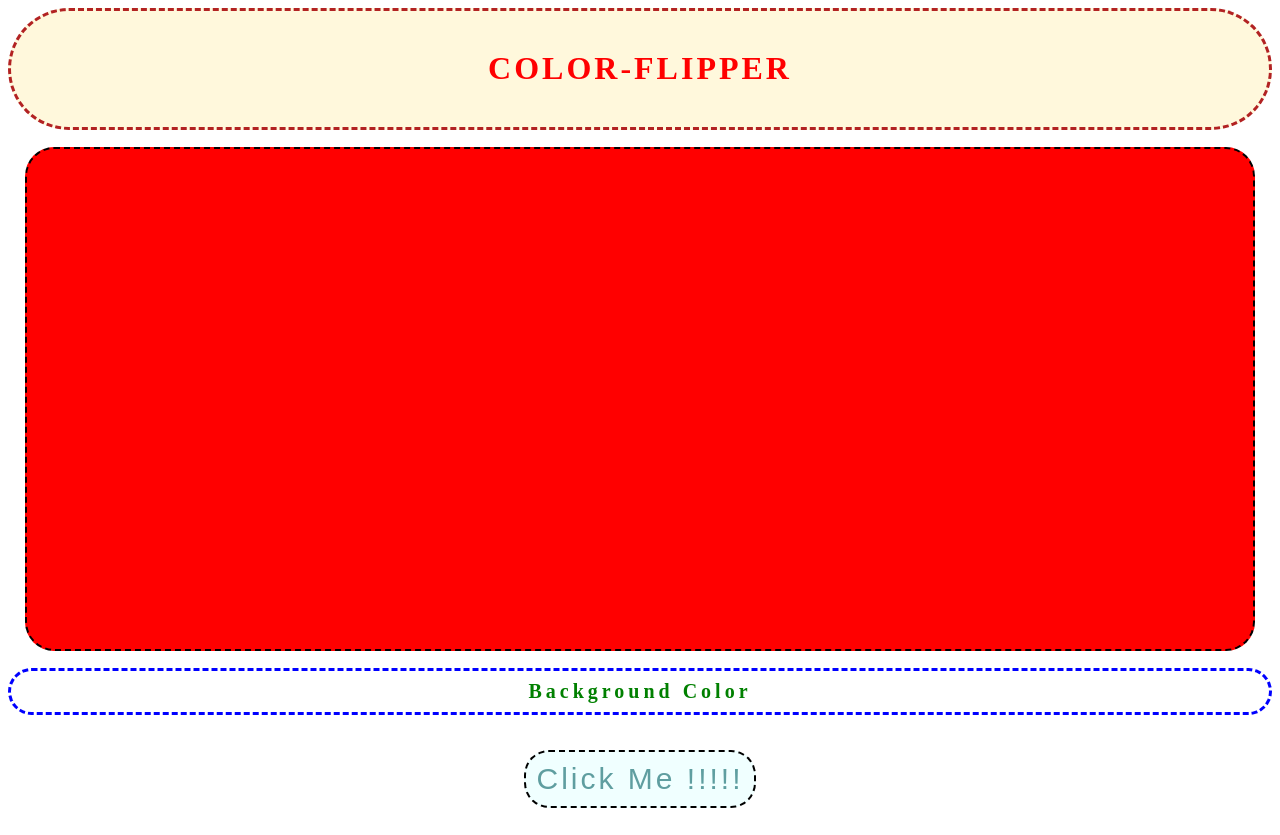
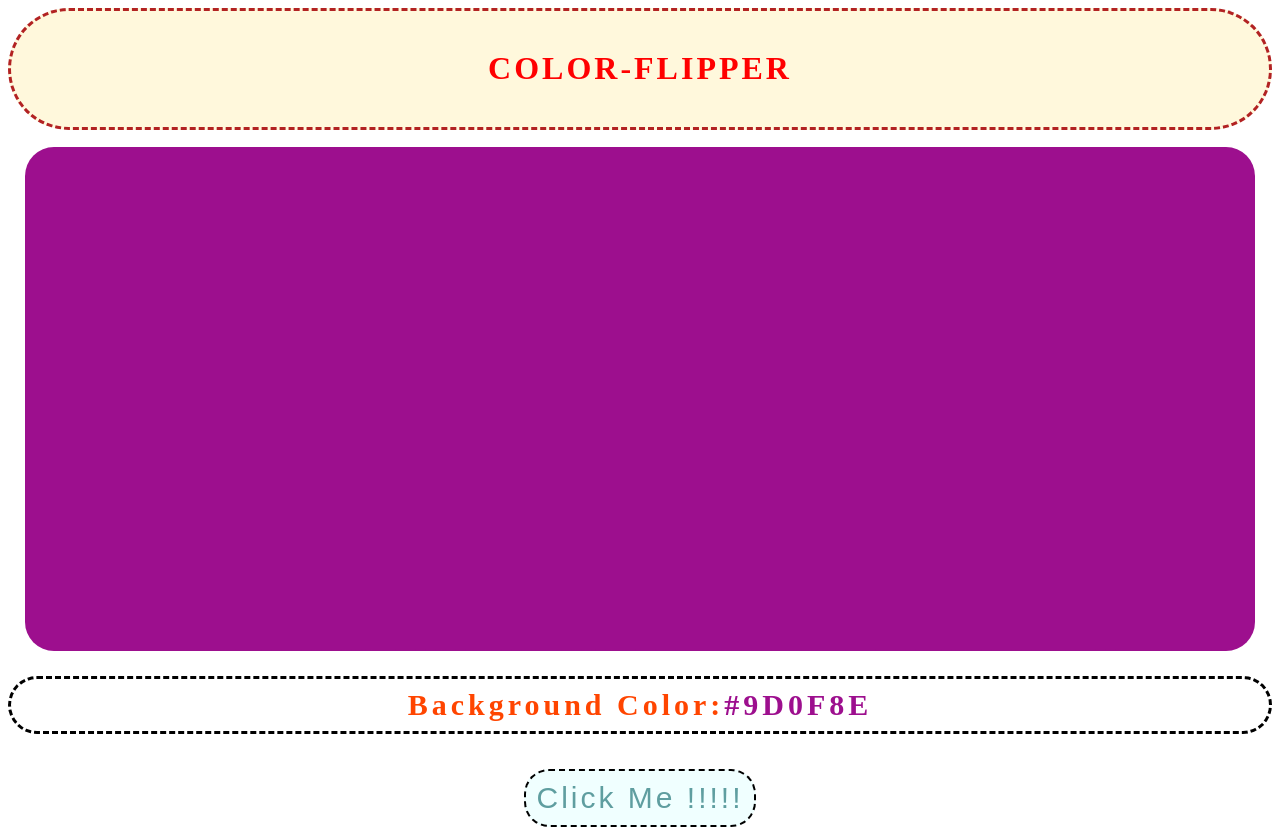
Before and after one commit to tush-rastogi/ColorFlipper-js, a plain HTML site: page index.html in a window 1280 px wide. Both pictures are taken after a click on the button "Click Me !!!!!". Drawn offline with Linux system fonts and the light colour scheme.

Commit message:
added js file

```diff
--- a/index.html
+++ b/index.html
@@ -3,6 +3,9 @@
 <head>
     <title>color-flipper</title>
     <link rel="stylesheet" href="style.css">
+
+    <script src="script.js"></script>
+
 </head>
   <body>
 
@@ -20,7 +23,7 @@
 
    <div>
 
-    <h2>Background Color</h2>
+    <h2>Background Color:<span>red</span></h2>
 
 
 
@@ -29,10 +32,9 @@
 
      <div class="button">
 
-       <button type="button">Click Me !!!!!</button>
+       <button type="button" class="btn">Click Me !!!!!</button>
 
      </div>
-
 
 
 
--- /dev/null
+++ b/script.js
@@ -0,0 +1,35 @@
+ window.onload=()=>{
+
+ const digits=[0,1,2,3,4,5,6,7,8,9];
+ const letter=["A","B","C","D","E","F"];
+
+    const button=document.querySelector(".btn");
+
+      const main=document.querySelector("main");
+
+       const color=document.querySelector("span");
+
+       button.addEventListener("click",()=>{
+
+            let string="#";
+
+              for(let i=1;i<=6;i++)
+              {
+                 if(i%2!=0)
+                string+=digits[Math.floor(Math.random()*10)];
+
+                else
+                string+=letter[Math.floor(Math.random()*6)];
+
+              }
+
+              main.style.backgroundColor=string;
+              color.innerHTML=string;
+              main.style.borderColor=string;
+              color.style.color=string;
+
+
+
+
+       });
+    }
--- a/style.css
+++ b/style.css
@@ -20,11 +20,12 @@ background-color: red;
   div h2{
  text-align: center;
  letter-spacing: 4px;
- border: 3px dashed blue;
+ border: 3px dashed black;
  border-radius: 37px;
  padding: 9px;
- font-size: 20px;
- color: green;
+ font-size: 30px;
+ color:orangered;
+
 
   }
 
```
